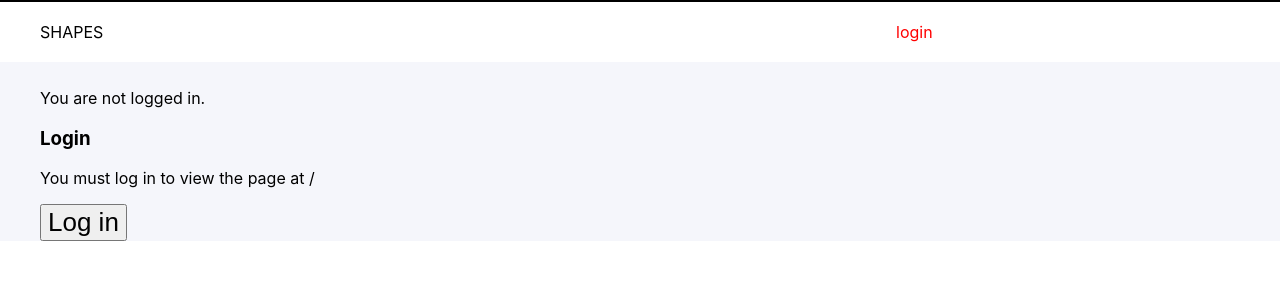
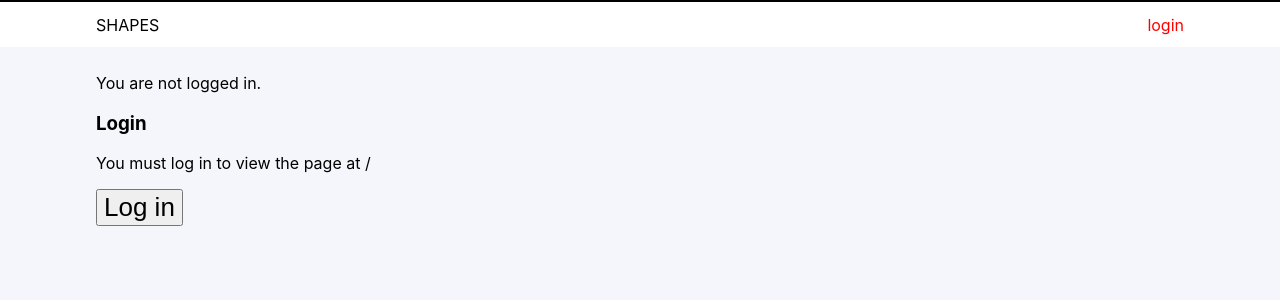
Before and after one commit to Oluwasetemi/talentql-frontend-test, a React (Vite) app: page /login in a window 1280 px wide. Shown: the top 300 px of the page. Built offline with nearby package versions, Linux system fonts and the light colour scheme.

Commit message:
📦 NEW: fix the shape filters and grid title logic

```diff
--- a/src/App.tsx
+++ b/src/App.tsx
@@ -4,7 +4,7 @@ import {
   Switch
 } from 'react-router-dom';
 import styled from 'styled-components';
-import Home from './components/Home';
+import ColorDashboard from './components/Home';
 import { Login } from './components/Login';
 import { ProvideAuth } from './context/authContext';
 import { useAuth } from './hooks/useAuth';
@@ -47,7 +47,8 @@ function PrivateRoute({ children, ...rest }: any) {
   );
 }
 
-const router: React.ReactNode = (): React.ReactElement => (
+const router: () => any = (): any => {
+  return (
     <ProvideAuth>
       <Router>
         <Switch>
@@ -55,12 +56,13 @@ const router: React.ReactNode = (): React.ReactElement => (
             <Login />
           </Route>
           <PrivateRoute path="/">
-          <Home />
+            <ColorDashboard />
           </PrivateRoute>
         </Switch>
       </Router>
     </ProvideAuth>
   );
+};
 
 export interface IColors {
   color: string,
@@ -81,11 +83,11 @@ export interface Filter {
 }
 
 export const AppWrapper = styled.div`
-  width: 1200px;
-  margin: 0 auto;
+  width: 85%;
+  margin: auto;
 `;
 
-function App() {
+function App(): React.ReactElement<any> {
   return router();
 }
 
--- a/src/components/Colors.tsx
+++ b/src/components/Colors.tsx
@@ -1,27 +1,66 @@
 import React from 'react';
 import styled from 'styled-components';
 
-
 export const ColorContainer = styled.div`
-  height: 50px;
+	/* height: 50px; */
 	display: flex;
 	gap: 10px;
+  flex-wrap: wrap;
 `;
 export const ColorItem = styled.div`
 	width: 50px;
 	height: 50px;
 	border-radius: 50%;
-  background-color: ${prop => prop.color};
+  position: relative;
+	background-color: ${(prop) => prop.color};
+	/* input[type='checkbox'] {
+    border-radius: 50%;
+		width: 100%;
+    height: 100%;
+		/* height: 100%; */
+		/* margin: 0 auto; */
+		/* display: none */
+
+	/* } */
+
 input[type="checkbox"] {
-    width: 100%;
-    /* height: 100%; */
-    margin: 0 auto;
-    /* display: none */
+  visibility: hidden;
+}
+
+input[type="checkbox"]:checked + label {
+  box-shadow: 0 0 5px rgba(81, 203, 238, 1);
+  border: 1px solid rgba(81, 203, 238, 1);
+}
+
+input[type="checkbox"]:checked + label:after {
+  opacity: 1;
+}
+
+
+label {
+  background-color: #fff;
+  border: 1px solid #ccc;
+  border-radius: 50%;
+  cursor: pointer;
+  height: 50px;
+  left: 0;
+  position: absolute;
+  top: 0;
+  width: 50px;
 }
 `;
 
-export function Colors({ selectedColors, setSelectedColors, colorTypes }: { selectedColors: Array<string>, colorTypes: Array<string>, setSelectedColors: (s: string[]) => void }) {
-
+export function ColorsFilter({
+  selectedColors,
+  setSelectedColors,
+  colorTypes,
+  setMultiple
+}: {
+  selectedColors: Array<string>,
+  colorTypes: Array<string>,
+  setSelectedColors: (s: string[]) => void,
+  setMultiple: (s: boolean) => void,
+}) {
 
   function isChecked(color: string) {
     return selectedColors.includes(color);
@@ -30,19 +69,33 @@ export function Colors({ selectedColors, setSelectedColors, colorTypes }: { sele
   const handleOnChange = (event: React.ChangeEvent<HTMLInputElement>) => {
     const name = event.target.name;
     // eslint-disable-next-line no-unused-expressions
-    isChecked(name) ? setSelectedColors(selectedColors.filter(color => color !== name)) : setSelectedColors([...selectedColors, name]);
+    isChecked(name)
+      ? setSelectedColors(
+        selectedColors.filter((color) => color !== name),
+      )
+      : setSelectedColors([...selectedColors, name]);
     // console.log(colorTypeState);
+  };
 
-  };
+  React.useEffect(() => {
+    const isMultiple: boolean = selectedColors.length !== 1;
+    // setMultiple(isMultiple);
+  }, [selectedColors]);
 
   return (
     <ColorContainer>
-      {
-        colorTypes.map((color, index) => (
-          <ColorItem key={index} color={color}>
-            <input type="checkbox" name={color} id={color} checked={isChecked(color)} onChange={handleOnChange} />
-          </ColorItem>))
-      }
+      {colorTypes.map((color, index) => (
+        <ColorItem key={index} className="round" color={color}>
+          <input
+            type="checkbox"
+            name={color}
+            id={color}
+            checked={isChecked(color)}
+            onChange={handleOnChange}
+          />
+          <label htmlFor={color} style={{ backgroundColor: `${color}` }} />
+        </ColorItem>
+      ))}
     </ColorContainer>
   );
 }
--- a/src/components/Home.tsx
+++ b/src/components/Home.tsx
@@ -2,29 +2,34 @@ import * as React from 'react';
 import { AppWrapper, IColors } from '../App';
 import data from '../filter.json';
 import { AuthButton } from './AuthButton';
-import { Colors } from './Colors';
+import { ColorsFilter } from './Colors';
 import { Nav } from './Nav';
 import { RenderBox } from './RenderBox';
-import { CircleShape, OvalShape, RectangleShape, Shapes, SquareShape, TriangleShape } from './Shapes';
+import { ShapesFilter } from './Shapes';
 
 
-function Home() {
+function ColorDashboard() {
 
-  const [shapeClicked, setShape] = React.useState<string | null>(null);
-  const [colors, setColors] = React.useState<Array<IColors>>(data.colors);
+  const [shapeClicked, setShapeClicked] = React.useState<string | null>(null);
+  const [colors] = React.useState<Array<IColors>>(data.colors);
   const colorTypes = colors.map(color => color.color);
+
+  const [multipleColors, setMultipleColors] = React.useState<boolean>(true);
+  const [multipleShapes, setMultipleShapes] = React.useState<boolean>(true);
+
 
   const [shapes] = React.useState<Array<string>>(data.shapes);
   const [selectedColors, setSelectedColors] = React.useState<string[]>(colorTypes);
-  // console.log(colors);
-  // console.log(shapes);
+  const [selectedShapes, setSelectedShapes] = React.useState<string[]>(data.shapes);
 
-  let shape: React.ElementType<string> = (color: string) => <OvalShape color={color} />;
-  if (shapeClicked === 'Oval') shape = (color: string) => <OvalShape color={color} />;
-  if (shapeClicked === 'Round') shape = (color: string) => <CircleShape color={color} />;
-  if (shapeClicked === 'Triangle') shape = (color: string) => <TriangleShape color={color} />;
-  if (shapeClicked === 'Square') shape = (color: string) => <SquareShape color={color} />;
-  if (shapeClicked === 'Rectangle') shape = (color: string) => <RectangleShape color={color} />;
+  React.useEffect(() => {
+    const multipleColors = selectedColors.length > 1;
+    const multipleShapes = selectedShapes.length > 1;
+    console.log(multipleColors, multipleShapes);
+
+    setMultipleShapes(multipleShapes);
+    setMultipleColors(multipleColors);
+  }, []);
 
   return (
     <>
@@ -33,11 +38,11 @@ function Home() {
         <AppWrapper>
           <AuthButton />
           <h3>Filters</h3>
-          <h5>Shapes</h5>
-          <Shapes shapes={shapes} setShape={setShape} />
-          <h5>Colors</h5>
-          <Colors selectedColors={selectedColors} setSelectedColors={setSelectedColors} colorTypes={colorTypes} />
-          <RenderBox shape={shape} colors={selectedColors} shapeClicked={shapeClicked} setColor={setColors} />
+          <h5 className="blue-text">Shapes</h5>
+          <ShapesFilter shapes={shapes} setShape={setShapeClicked} selectedShapes={selectedShapes} setSelectedShapes={setSelectedShapes} />
+          <h5 className="blue-text">Color.colors</h5>
+          <ColorsFilter selectedColors={selectedColors} setSelectedColors={setSelectedColors} colorTypes={colorTypes} />
+          <RenderBox colors={selectedColors} shapeClicked={shapeClicked} selectedShapes={selectedShapes} />
         </AppWrapper>
       </div>
 
@@ -45,4 +50,4 @@ function Home() {
   );
 }
 
-export default Home;
+export default ColorDashboard;
--- a/src/components/Nav.tsx
+++ b/src/components/Nav.tsx
@@ -6,15 +6,12 @@ import logout from '../logout.svg';
 
 export const NavBar = styled.header`
 	background: #fff;
-	width: 1200px;
+	width: 85%;
 	margin: 0 auto;
-	display: grid;
-	grid-template-columns: 1fr 1fr;
-	gap: clamp(500px, 40vw, 600px);
-	justify-items: start;
-	align-content: center;
-
-	height: 60px;
+	display: flex;
+    justify-content: space-between;
+    align-items: center;
+	height: 45px;
 	span {
 		display: flex;
 	}
--- a/src/components/RenderBox.tsx
+++ b/src/components/RenderBox.tsx
@@ -1,36 +1,78 @@
 import * as React from 'react';
 import styled from 'styled-components';
-import { IColors } from '../App';
+import { colors as rawColors, shapes as rawShapes } from '../filter.json';
+import { CircleShape, OvalShape, RectangleShape, SquareShape, TriangleShape } from './Shapes';
 
 export const BoxContainer = styled.div`
   width:200px;
   height: 200px;
-  border: 1px solid black;
+  background-color: white;
   display: grid;
-  place-content: center
+  place-content: center;
 `;
 
 export const BoxWrapper = styled.div`
   padding-left: 5px;
   display: flex;
-  gap: 10px
+  flex-wrap: wrap;
+  gap: 10px;
 `;
 
-export function RenderBox({ shape, colors, shapeClicked }: { shape: (s: string) => React.ReactElement, colors: Array<string>, shapeClicked: string | null, id: number, setColor: (n: [IColors]) => void }) {
+export function RenderBox({ colors, selectedShapes }: { colors: Array<string>, selectedShapes: string[] }) {
+
+  let [message, setMessage] = React.useState<string>('All Items');
+
+  let ovalShape = () => selectedShapes.includes('Oval') && colors.map(color => (<BoxContainer key={color}>
+    <OvalShape color={color} />
+  </BoxContainer>));
+  let circleShape = () => selectedShapes.includes('Round') && colors.map(color => (<BoxContainer key={color}>
+    <CircleShape color={color} />
+  </BoxContainer>));
+  let triangleShape = () => selectedShapes.includes('Triangle') && colors.map(color => (<BoxContainer key={color}>
+    <TriangleShape color={color} />
+  </BoxContainer>));
+  let squareShape = () => selectedShapes.includes('Square') && colors.map(color => (<BoxContainer key={color}>
+    <SquareShape color={color} />
+  </BoxContainer>));
+  let rectangleShape = () => selectedShapes.includes('Rectangle') && colors.map(color => (<BoxContainer key={color}>
+    <RectangleShape color={color} />
+  </BoxContainer>));
+
+  React.useEffect(() => {
+    const allColors = rawColors.length === colors.length;
+    const allShapes = rawShapes.length === selectedShapes.length;
+
+    if (allColors && allShapes) {
+      setMessage('All Items');
+    } else if (allShapes && colors.length === 1) {
+      const foundColor = rawColors.find(color => color.color === colors[0]);
+      setMessage(`All ${foundColor!.name} Items`);
+    } else if (allColors && selectedShapes.length === 1) {
+      setMessage(`All ${selectedShapes[0]} Items`);
+    } else if (selectedShapes.length > 1 && colors.length === 1) {
+      const foundColor = rawColors.find(color => color.color === colors[0]);
+      setMessage(`Multiple ${foundColor!.name} Items`);
+    } else if (colors.length > 1 && selectedShapes.length === 1) {
+      setMessage(`Multiple ${selectedShapes} Items`);
+    } else if (colors.length === 1 && selectedShapes.length === 1) {
+      const foundColor = rawColors.find(color => color.color === colors[0]);
+      setMessage(`${selectedShapes[0]} ${foundColor?.name} items`);
+    } else if (allColors && selectedShapes.length < rawShapes.length || allShapes && colors.length < rawColors.length) {
+      setMessage('Multiple Items');
+    }
+  }, [colors, selectedShapes, message]);
 
   return (
     <>
-      <h2>All {shapeClicked?.toLowerCase()} items. {colors.length}</h2>
+      <h2>{message}</h2>
       <BoxWrapper>
-        {colors.map(
-          (color, index) => {
-            return (
-              <BoxContainer key={index}>
-                {shape(color)}
-              </BoxContainer>
-            );
-          }
-        )}
+        <>
+          {ovalShape()}
+          {circleShape()}
+          {triangleShape()}
+          {squareShape()}
+          {rectangleShape()}
+        </>
       </BoxWrapper>
     </>
 
--- a/src/context/authContext.tsx
+++ b/src/context/authContext.tsx
@@ -11,7 +11,7 @@ export const authContext = React.createContext<AppContextInterface | null>(
 	null,
 );
 
-export function ProvideAuth({ children }: { children: React.ReactChildren }) {
+export function ProvideAuth({ children }: { children: React.ReactNode }) {
 	const auth = useProvideAuth();
 	return (
 		<authContext.Provider value={auth} >
--- a/src/main.tsx
+++ b/src/main.tsx
@@ -31,6 +31,10 @@ code {
 .App-body {
   background-color: #f5f6fb;
   padding-top: 10px;
+  min-height: 100vh;
+}
+.App-body .blue-text{
+  color: #81a8f9;
 }
 
 .App-logo {
@@ -72,11 +76,16 @@ button {
   font-size: calc(10px + 2vmin);
 }
 
-.circle {
-  width: 80px;
-  height: 80px;
-  border-radius: 50%;
-}
+  .circle {
+    width: 80px;
+    height: 80px;
+    border-radius: 50%;
+  }
+
+  .current {
+    border: 1px solid #b3cbfb;
+    background-color: #81a8f9
+  }
 `;
 
 ReactDOM.render(
```
Also changed, not shown: src/components/Shapes.tsx (+48 -16 lines). Lines whose indentation alone changed are shown as unchanged.
